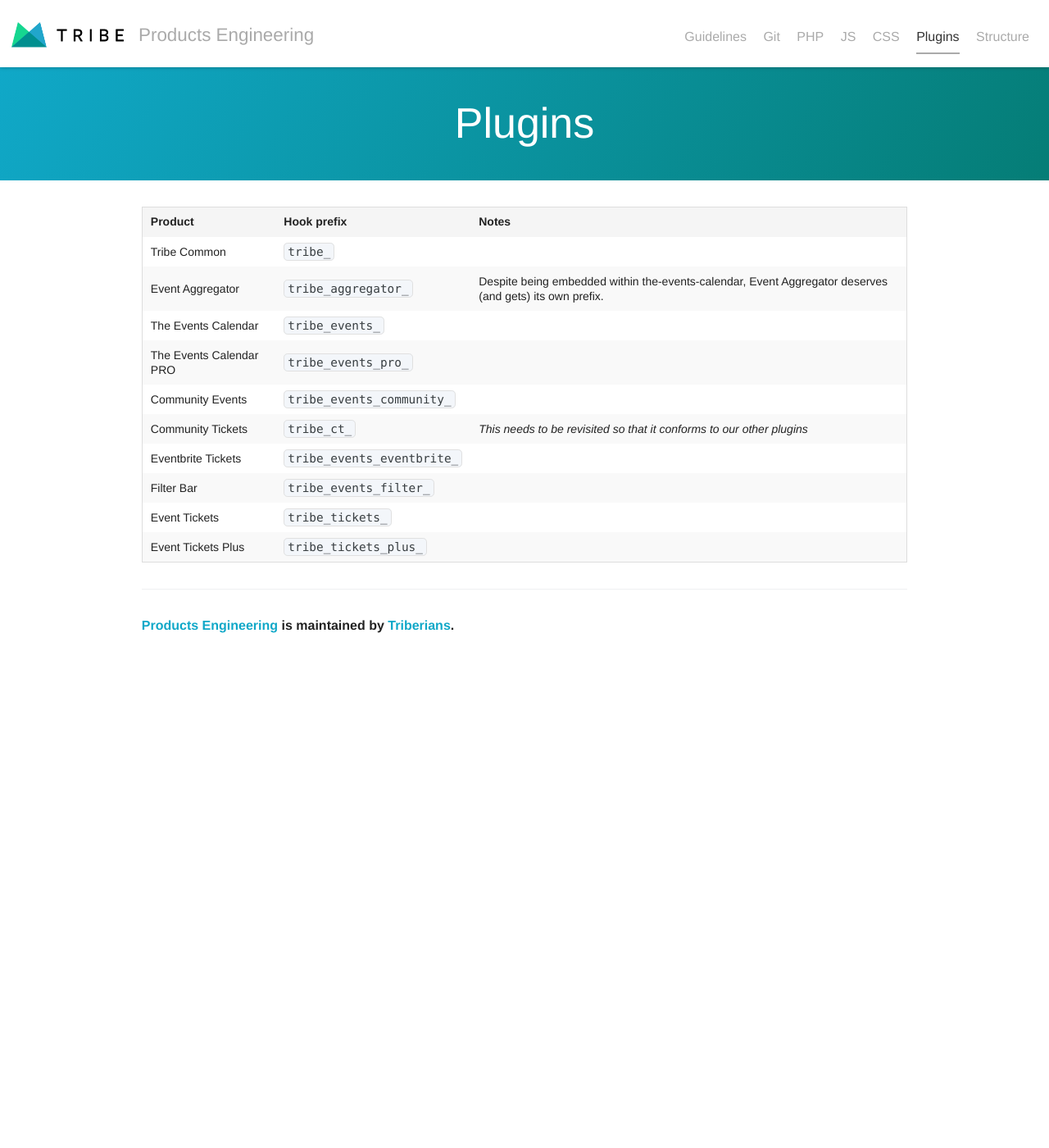
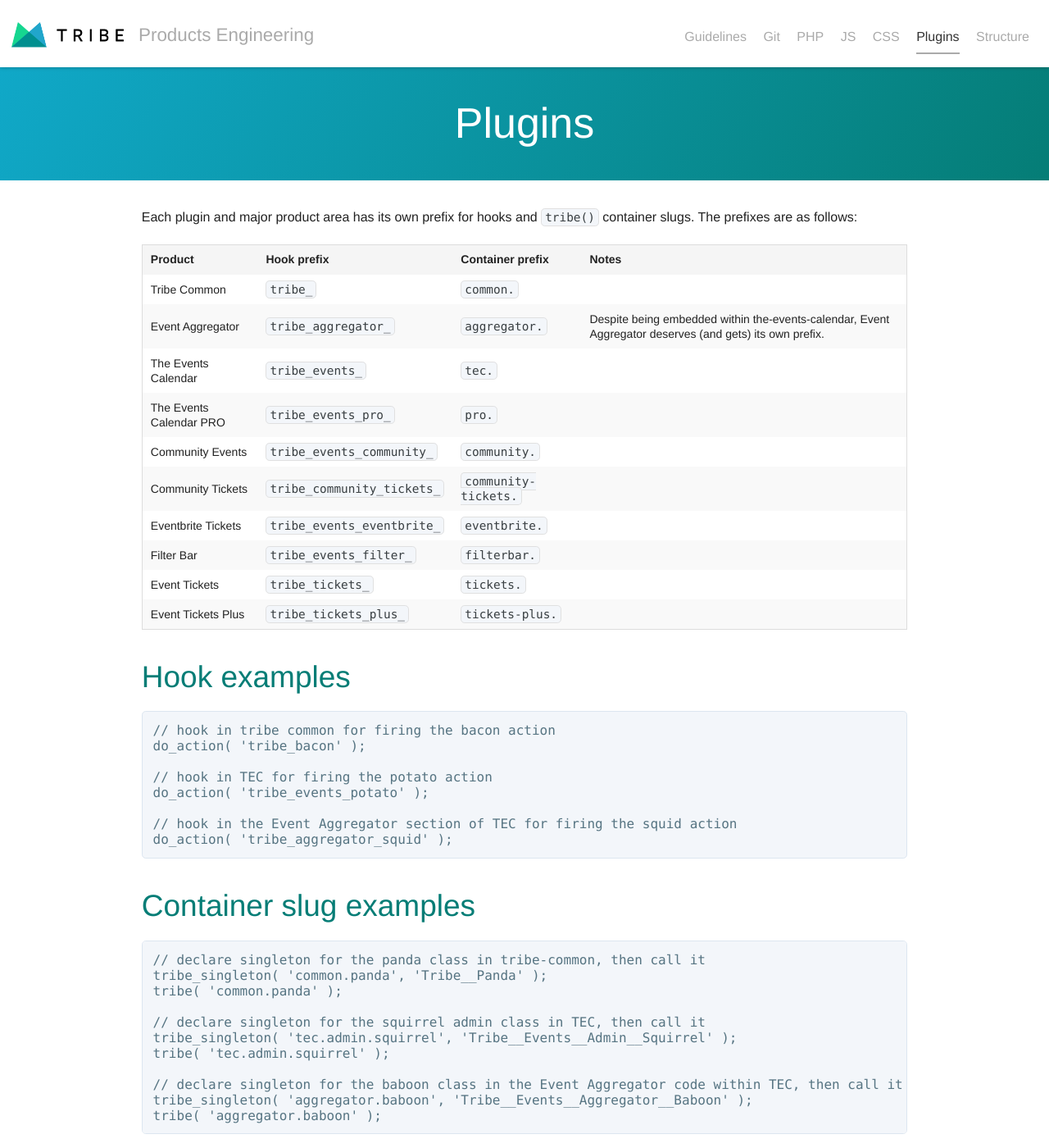
Before and after one commit to moderntribe/products-engineering, a Jekyll site: the page built from plugins/index.html, in a window 1280 px wide and 1400 px high. Shown: the whole window at 82% size. Built offline with Jekyll 4.4.1, drawn with Linux system fonts in a browser that asks for light colours; nearby versions of some CDN libraries; some web fonts are replaced.

Commit message:
Specify container prefixes

```diff
--- a/plugins/index.html
+++ b/plugins/index.html
@@ -4,15 +4,47 @@
 tags: plugins
 ---
 
-| Product | Hook prefix | Notes |
+Each plugin and major product area has its own prefix for hooks and `tribe()` container slugs. The
+prefixes are as follows:
+
+| Product | Hook prefix | Container prefix | Notes |
 |---------|-------------|-------|
-| Tribe Common | `tribe_` | |
-| Event Aggregator | `tribe_aggregator_` | Despite being embedded within the-events-calendar, Event Aggregator deserves (and gets) its own prefix. |
-| The Events Calendar | `tribe_events_` | |
-| The Events Calendar PRO | `tribe_events_pro_` | |
-| Community Events | `tribe_events_community_` | |
-| Community Tickets | `tribe_ct_` | _This needs to be revisited so that it conforms to our other plugins_ |
-| Eventbrite Tickets | `tribe_events_eventbrite_` | |
-| Filter Bar | `tribe_events_filter_` | |
-| Event Tickets | `tribe_tickets_` | |
-| Event Tickets Plus | `tribe_tickets_plus_` | |
+| Tribe Common | `tribe_` | `common.` | |
+| Event Aggregator | `tribe_aggregator_` | `aggregator.` | Despite being embedded within the-events-calendar, Event Aggregator deserves (and gets) its own prefix. |
+| The Events Calendar | `tribe_events_` | `tec.` | |
+| The Events Calendar PRO | `tribe_events_pro_` | `pro.` | |
+| Community Events | `tribe_events_community_` | `community.` | |
+| Community Tickets | `tribe_community_tickets_` | `community-tickets.` | |
+| Eventbrite Tickets | `tribe_events_eventbrite_` | `eventbrite.` | |
+| Filter Bar | `tribe_events_filter_` | `filterbar.` | |
+| Event Tickets | `tribe_tickets_` | `tickets.` | |
+| Event Tickets Plus | `tribe_tickets_plus_` | `tickets-plus.` | |
+
+## Hook examples
+
+<pre>
+// hook in tribe common for firing the bacon action
+do_action( 'tribe_bacon' );
+
+// hook in TEC for firing the potato action
+do_action( 'tribe_events_potato' );
+
+// hook in the Event Aggregator section of TEC for firing the squid action
+do_action( 'tribe_aggregator_squid' );
+</pre>
+
+## Container slug examples
+
+<pre>
+// declare singleton for the panda class in tribe-common, then call it
+tribe_singleton( 'common.panda', 'Tribe__Panda' );
+tribe( 'common.panda' );
+
+// declare singleton for the squirrel admin class in TEC, then call it
+tribe_singleton( 'tec.admin.squirrel', 'Tribe__Events__Admin__Squirrel' );
+tribe( 'tec.admin.squirrel' );
+
+// declare singleton for the baboon class in the Event Aggregator code within TEC, then call it
+tribe_singleton( 'aggregator.baboon', 'Tribe__Events__Aggregator__Baboon' );
+tribe( 'aggregator.baboon' );
+</pre>
```
Also changed, not shown: README.md (added).
